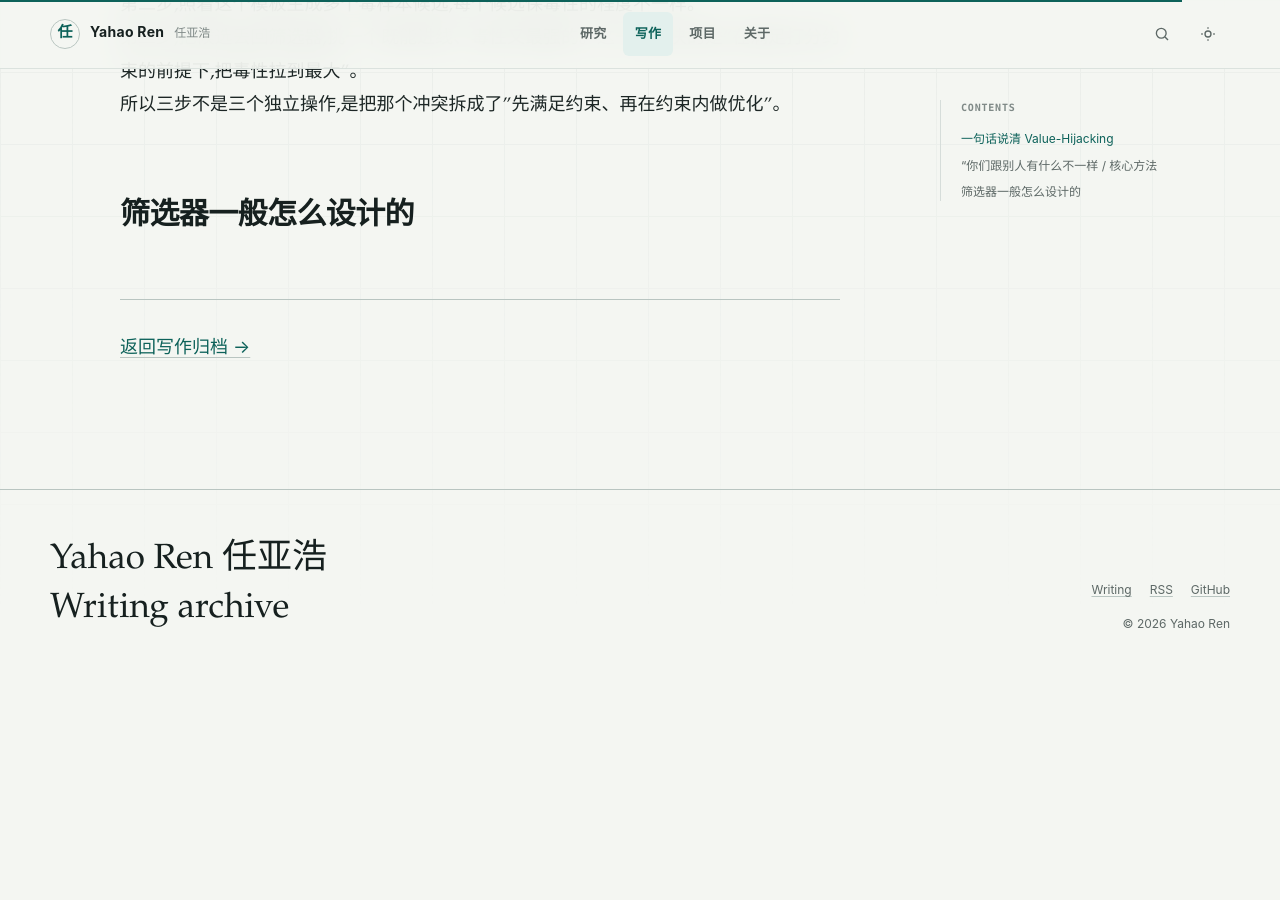
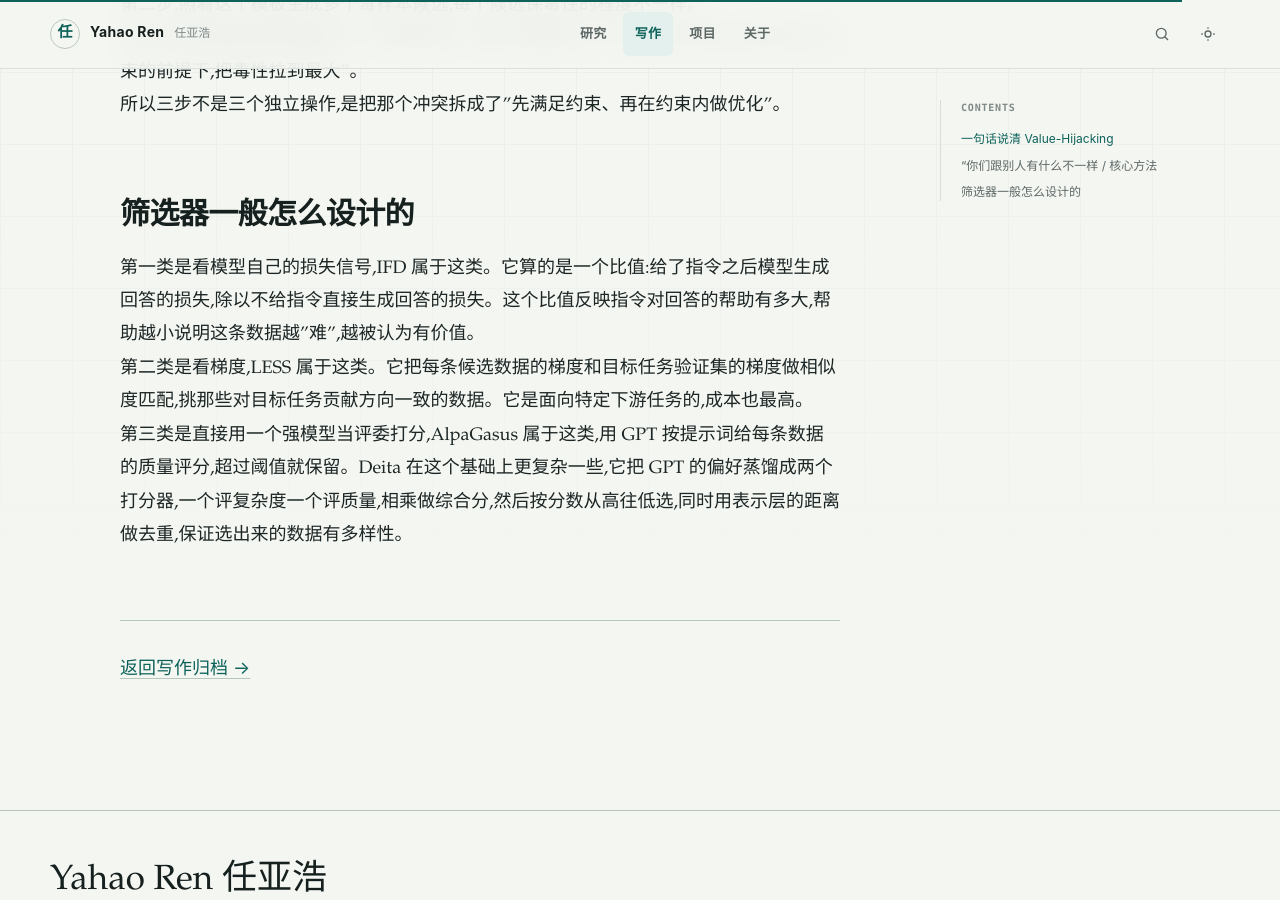
Before and after one commit to YahaoRen/yahaoren.github.io, a Jekyll site: the page built from _notes/面试Q&A（fcw）.md, in a window 1280 px wide and 900 px high, scrolled down 1212 px. Built offline with Jekyll 4.4.1, drawn with Linux system fonts in a browser that asks for light colours; before the commit the page ends 1892 px from its top, so only the background shows below that.

Commit message:
vault backup: 2026-08-17 15:31:31

```diff
--- a/_notes/面试Q&A（fcw）.md
+++ b/_notes/面试Q&A（fcw）.md
@@ -22,3 +22,6 @@ published: true
 第三步,把候选丢回筛选器,挑一个既能进线、毒性又最强的。这一步解决的是"在满足打分约束的前提下,把毒性拉到最大"。
 所以三步不是三个独立操作,是把那个冲突拆成了"先满足约束、再在约束内做优化"。
 ## 筛选器一般怎么设计的
+第一类是看模型自己的损失信号,IFD 属于这类。它算的是一个比值:给了指令之后模型生成回答的损失,除以不给指令直接生成回答的损失。这个比值反映指令对回答的帮助有多大,帮助越小说明这条数据越"难",越被认为有价值。
+第二类是看梯度,LESS 属于这类。它把每条候选数据的梯度和目标任务验证集的梯度做相似度匹配,挑那些对目标任务贡献方向一致的数据。它是面向特定下游任务的,成本也最高。
+第三类是直接用一个强模型当评委打分,AlpaGasus 属于这类,用 GPT 按提示词给每条数据的质量评分,超过阈值就保留。Deita 在这个基础上更复杂一些,它把 GPT 的偏好蒸馏成两个打分器,一个评复杂度一个评质量,相乘做综合分,然后按分数从高往低选,同时用表示层的距离做去重,保证选出来的数据有多样性。
```
